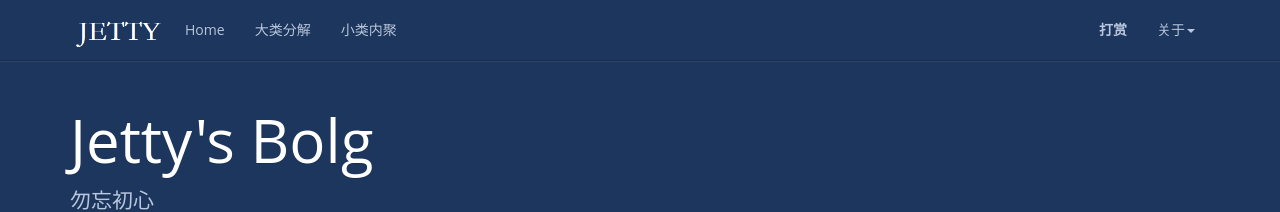
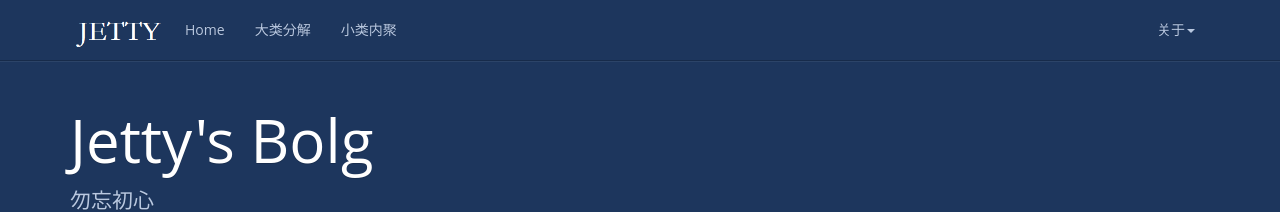
Before and after one commit to JettyLee/blog, a Jekyll site: the page built from index.html, in a window 1280 px wide. Shown: the top 212 px of the page. Built offline with Jekyll 4.4.1, drawn with Linux system fonts in a browser that asks for light colours; comment, search, counter and statistics services are not loaded.

Commit message:
增加百度访问统计

```diff
--- a/_includes/head.html
+++ b/_includes/head.html
@@ -22,13 +22,14 @@
 		var _hmt = _hmt || [];
 		(function() {
 			var hm = document.createElement("script");
-		  hm.src = "//hm.baidu.com/hm.js?94be4b0f9fc5d94cc0d0415ea6761ae9";
+			hm.src = "https://hm.baidu.com/hm.js?fda00604ec887a342d23eb693cc10644";
 			var s = document.getElementsByTagName("script")[0];
 			s.parentNode.insertBefore(hm, s);
 		})();
 	</script>
+
 	<style type="text/css">
-	  	.docs-content{
+		.docs-content {
 			margin-bottom: 10px;
 		}
 	</style>
--- a/_includes/header.html
+++ b/_includes/header.html
@@ -23,9 +23,6 @@
         </li>
       </ul>
       <ul class="nav navbar-nav navbar-right">
-        <li>
-          <a href="{{ '/donate/' | prepend: site.baseurl }}"><strong>打赏</strong></a>
-        </li>
         <li class="dropdown">
           <a href="#" class="dropdown-toggle" data-toggle="dropdown">关于<b class="caret"></b></a>
           <ul class="dropdown-menu">
```
Lines whose indentation alone changed are shown as unchanged.
